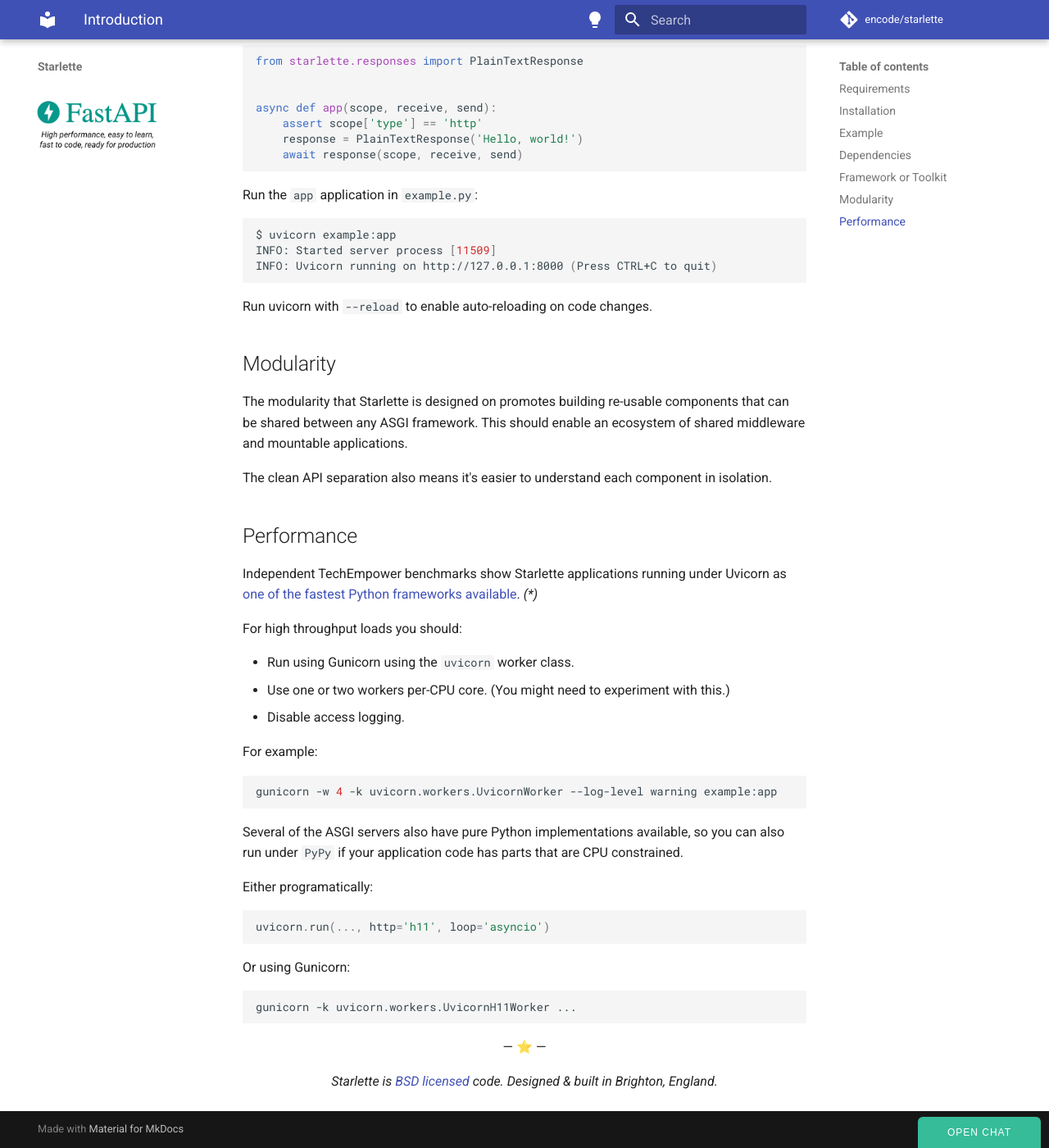
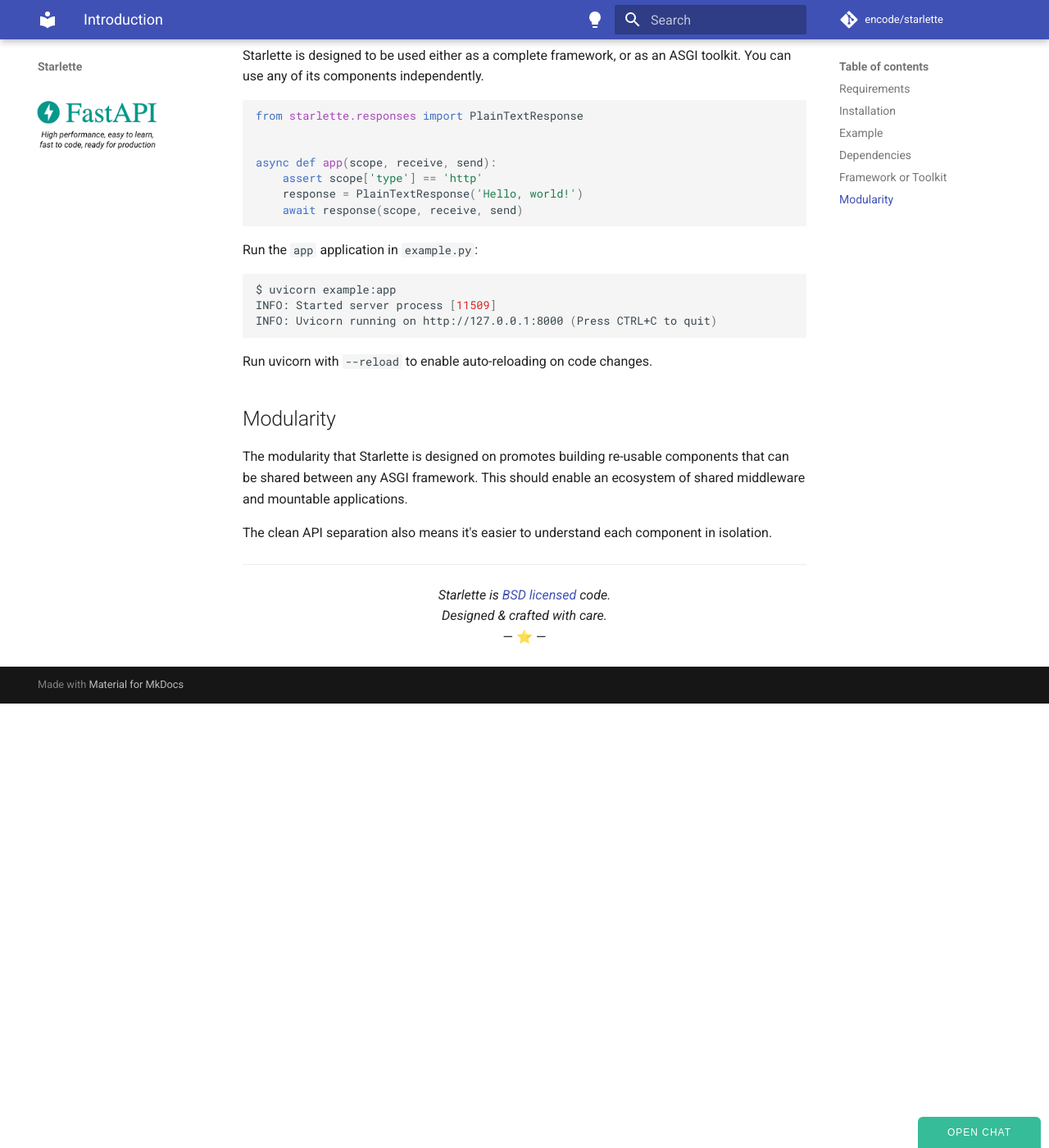
Before and after one commit to hidraco/starlette, an MkDocs documentation site: the page built from docs/index.md, in a window 1280 px wide and 1400 px high, scrolled down 2249 px. Shown: the whole window at 82% size. Built offline with MkDocs 1.6.1 and Material for MkDocs 9.7.7, drawn with Linux system fonts in a browser that asks for light colours; comment, search, counter and statistics services are not loaded; some of the changed text lies outside the part shown.

Commit message:
Docs refresh (#1477)
* Docs refresh

* Update README.md

* Update docs/index.md

````diff
--- a/docs/index.md
+++ b/docs/index.md
@@ -18,12 +18,12 @@
 
 # Introduction
 
-Starlette is a lightweight [ASGI](https://asgi.readthedocs.io/en/latest/) framework/toolkit,
-which is ideal for building high performance asyncio services.
+Starlette is a lightweight [ASGI][asgi] framework/toolkit,
+which is ideal for building async web services in Python.
 
 It is production-ready, and gives you the following:
 
-* Seriously impressive performance.
+* A lightweight, low-complexity HTTP web framework.
 * WebSocket support.
 * In-process background tasks.
 * Startup and shutdown events.
@@ -123,45 +125,15 @@ an ecosystem of shared middleware and mountable applications.
 The clean API separation also means it's easier to understand each component
 in isolation.
 
-## Performance
+---
 
-Independent TechEmpower benchmarks show Starlette applications running under Uvicorn
-as [one of the fastest Python frameworks available](https://www.techempower.com/benchmarks/#section=data-r17&hw=ph&test=fortune&l=zijzen-1). *(\*)*
+<p align="center"><i>Starlette is <a href="https://github.com/encode/starlette/blob/master/LICENSE.md">BSD licensed</a> code.<br/>Designed & crafted with care.</i></br>&mdash; ⭐️ &mdash;</p>
 
-For high throughput loads you should:
-
-* Run using Gunicorn using the `uvicorn` worker class.
-* Use one or two workers per-CPU core. (You might need to experiment with this.)
-* Disable access logging.
-
-For example:
-
-```shell
-gunicorn -w 4 -k uvicorn.workers.UvicornWorker --log-level warning example:app
-```
-
-Several of the ASGI servers also have pure Python implementations available,
-so you can also run under `PyPy` if your application code has parts that are
-CPU constrained.
-
-Either programatically:
-
-```python
-uvicorn.run(..., http='h11', loop='asyncio')
-```
-
-Or using Gunicorn:
-
-```shell
-gunicorn -k uvicorn.workers.UvicornH11Worker ...
-```
-
-<p align="center">&mdash; ⭐️ &mdash;</p>
-<p align="center"><i>Starlette is <a href="https://github.com/encode/starlette/blob/master/LICENSE.md">BSD licensed</a> code. Designed & built in Brighton, England.</i></p>
-
+[asgi]: https://asgi.readthedocs.io/en/latest/
 [requests]: http://docs.python-requests.org/en/master/
 [jinja2]: http://jinja.pocoo.org/
 [python-multipart]: https://andrew-d.github.io/python-multipart/
 [itsdangerous]: https://pythonhosted.org/itsdangerous/
 [sqlalchemy]: https://www.sqlalchemy.org
 [pyyaml]: https://pyyaml.org/wiki/PyYAMLDocumentation
+[techempower]: https://www.techempower.com/benchmarks/#hw=ph&test=fortune&l=zijzen-sf
````
Also changed, not shown: other parts of docs/index.md (+2 -0 lines), README.md (+8 -37 lines).
